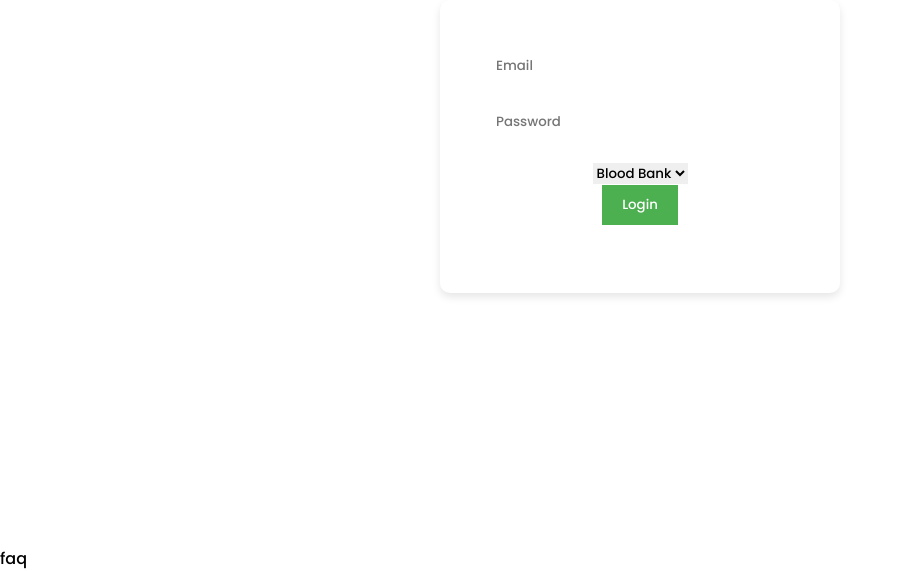
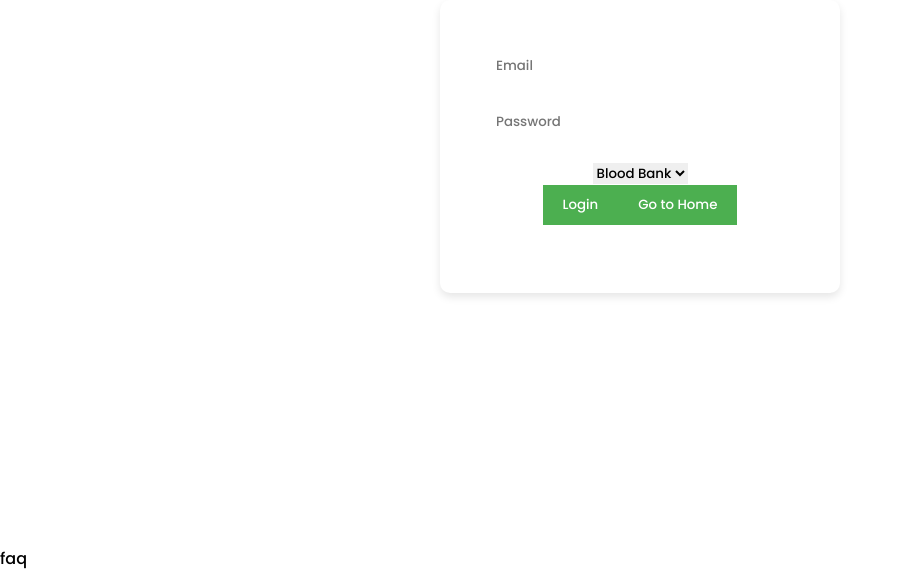
Before and after one commit to VIBUDESH07/Blood_bank_react_redux_firebase, a React (Create React App) app in the folder blood_bank/: page /login in a window 1280 px wide. Shown: the part 254-825 px from the top of the page, without its empty margins (0-902 px from the left). Built offline with nearby package versions, Linux system fonts and the light colour scheme.

Commit message:
Update Login.jsx

```diff
--- a/blood_bank/src/components/Login.jsx
+++ b/blood_bank/src/components/Login.jsx
@@ -69,6 +69,10 @@ const Login = () => {
     }
   };
 
+  const handleGoHome = () => {
+    navigate('/home');
+  };
+
   return (
     <div className='login-container'>
       {error && <p className="error">{error}</p>}
@@ -103,6 +107,9 @@ const Login = () => {
             </select>
           </div>
           <button type="submit">{isLoggedIn ? 'Logout' : 'Login'}</button>
+          <button type="button" onClick={handleGoHome} className='go-home-btn'>
+            Go to Home
+          </button>
         </form>
       )}
     </div>
```
